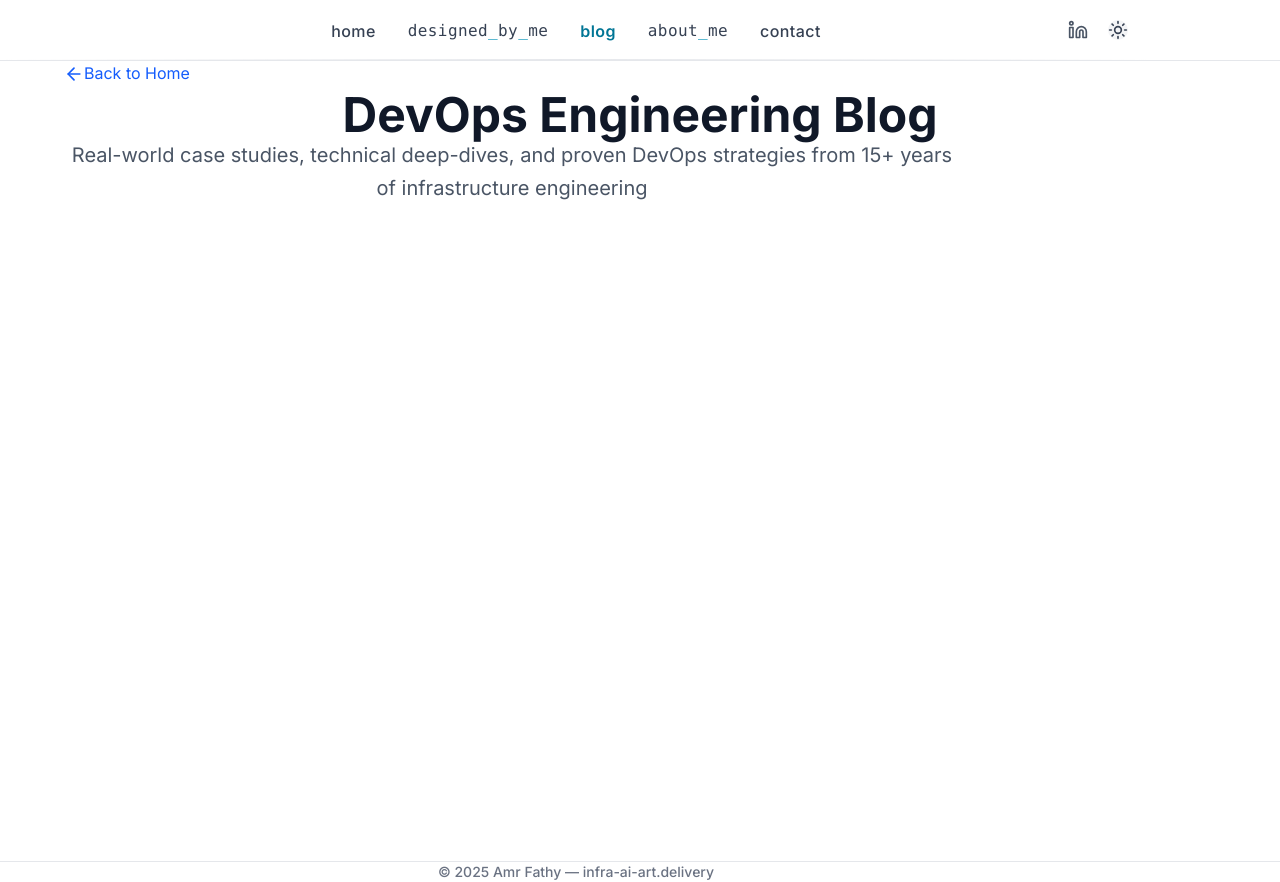
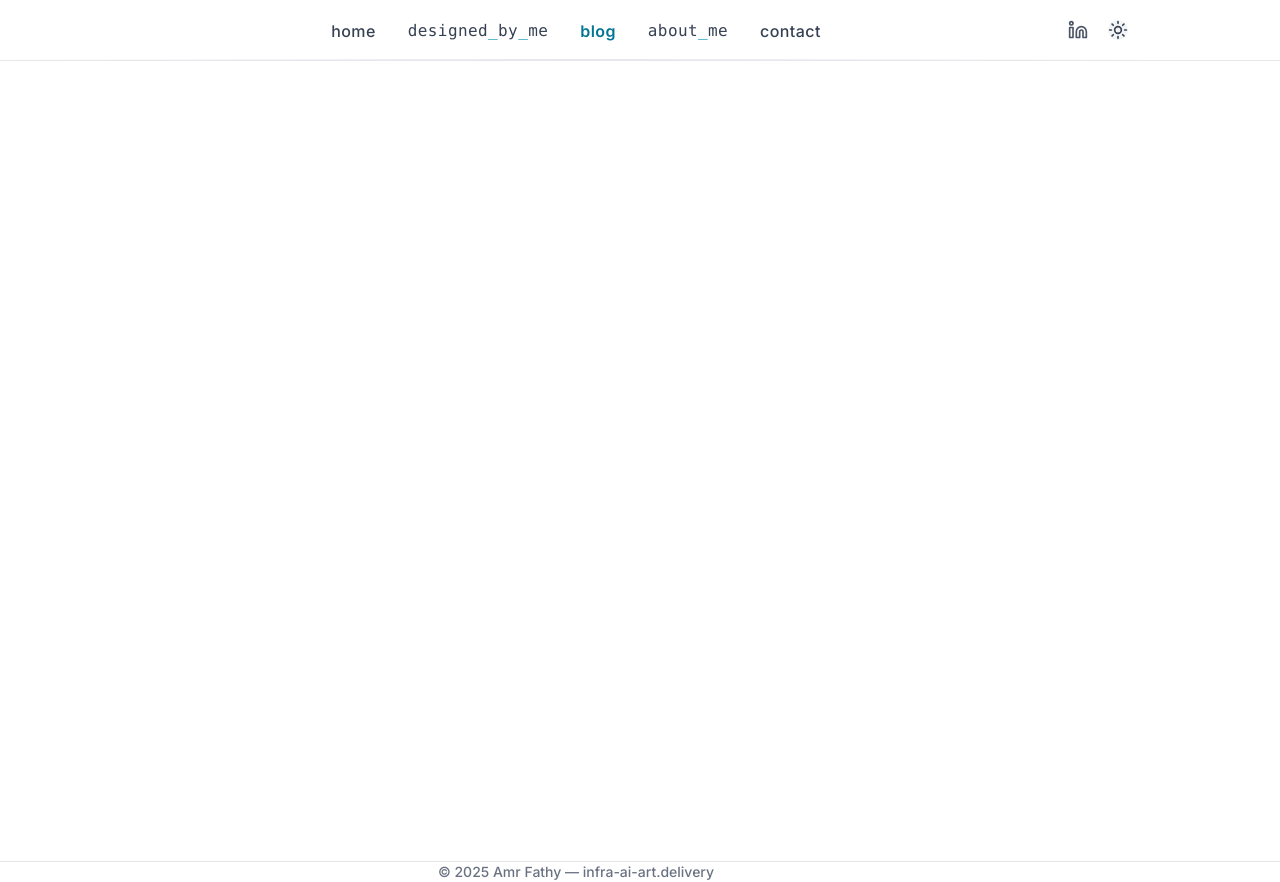
Before and after one commit to amohsenter09-github/devops-portfolio-website, a Next.js app: page /blog in a window 1280 px wide. Built offline with nearby package versions, Linux system fonts and the light colour scheme.

Commit message:
Remove unnecessary sections and imports from Blog page to streamline content presentation

```diff
--- a/src/app/blog/page.tsx
+++ b/src/app/blog/page.tsx
@@ -1,82 +1,8 @@
 "use client";
 
-import { motion } from "framer-motion";
-import Link from "next/link";
-import { ArrowLeft, Calendar, Clock, Tag } from "lucide-react";
-
 export default function Blog() {
-  const blogPosts = [
-    {
-      id: 1,
-      title: "Enterprise Microservices Platform: Terraform-Managed Multi-Environment Architecture",
-      excerpt: "A comprehensive case study of building a production-ready microservices platform with 12+ services, complete GitOps automation, and enterprise-grade security across multiple AWS environments.",
-      date: "2024-01-15",
-      readTime: "15 min read",
-      tags: ["Terraform", "Kubernetes", "ArgoCD", "Microservices", "AWS", "GitOps", "Security", "Monitoring"],
-      slug: "enterprise-microservices-platform",
-      featured: true
-    },
-    {
-      id: 2,
-      title: "Deploy Your Apps on K8s the GitOps Way: Using ArgoCD and Image Updater",
-      excerpt: "Complete guide to implementing GitOps with ArgoCD and Image Updater for automated Kubernetes deployments. Learn how to achieve zero-downtime deployments and automated image updates.",
-      date: "2024-01-10",
-      readTime: "12 min read",
-      tags: ["Kubernetes", "ArgoCD", "GitOps", "Image Updater", "AWS EKS"],
-      slug: "infracore-gitops-architecture",
-      featured: false
-    },
-    {
-      id: 3,
-      title: "Zero-Downtime Deployments: My GitOps Implementation with ArgoCD",
-      excerpt: "Technical walkthrough: How I implemented GitOps with ArgoCD to achieve zero-downtime deployments and 99.9% reliability across multiple Kubernetes clusters.",
-      date: "2023-12-20",
-      readTime: "8 min read",
-      tags: ["ArgoCD", "GitOps", "Kubernetes", "CI/CD"],
-      slug: "gitops-argocd-kubernetes",
-      featured: false
-    },
-    {
-      id: 4,
-      title: "Complete Observability Stack: Prometheus + Grafana + Jaeger Setup",
-      excerpt: "Step-by-step guide: How I built a production-ready observability stack that reduced MTTR by 80% and provided full visibility into microservices architecture.",
-      date: "2023-11-10",
-      readTime: "10 min read",
-      tags: ["Prometheus", "Grafana", "Jaeger", "Observability", "Monitoring"],
-      slug: "observability-stack-prometheus-grafana",
-      featured: false
-    }
-  ];
-
   return (
     <div className="w-full min-h-screen bg-white">
-      {/* Header */}
-      <section className="py-16 md:py-20 w-full flex items-center justify-center">
-        <div className="max-w-6xl mx-auto px-4 sm:px-6 lg:px-8 w-full">
-          <motion.div
-            initial={{ opacity: 0, y: 20 }}
-            animate={{ opacity: 1, y: 0 }}
-            transition={{ duration: 0.6 }}
-          >
-            <Link
-              href="/"
-              className="inline-flex items-center text-blue-600 hover:underline mb-8"
-            >
-              <ArrowLeft size={20} className="mr-2" />
-              Back to Home
-            </Link>
-
-            <h1 className="text-4xl md:text-5xl font-bold mb-6 text-gray-900 text-center">
-              DevOps Engineering Blog
-            </h1>
-            <p className="text-xl text-gray-600 max-w-4xl mx-auto leading-relaxed text-center">
-              Real-world case studies, technical deep-dives, and proven DevOps strategies from 15+ years of infrastructure engineering
-            </p>
-          </motion.div>
-        </div>
-      </section>
-
-
     </div>
   );
 }
```
